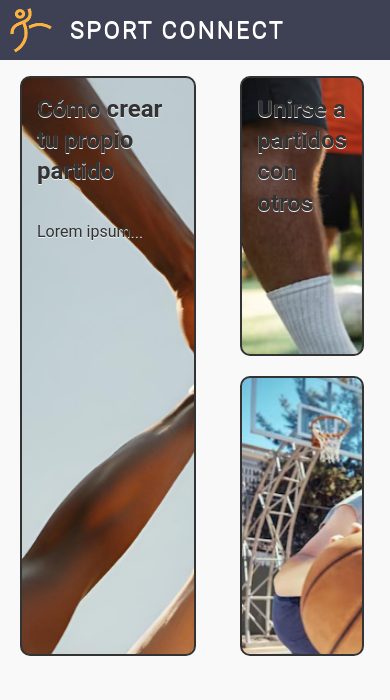
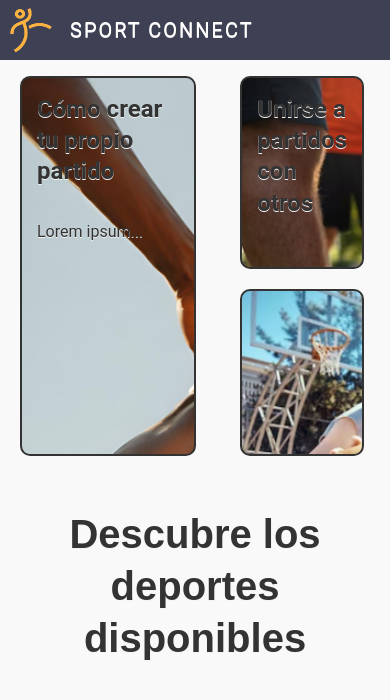
Before and after one commit to arnaumv/SportConnect, a website: page Project/www/index.html in a window 390 px wide. Shown: the top 700 px of the page. Drawn offline with Linux system fonts and the light colour scheme; some packages are replaced by stand-ins of ours.

Commit message:
CAMBIOS INDEX

```diff
--- a/Project/www/css/index.css
+++ b/Project/www/css/index.css
@@ -18,7 +18,7 @@
     margin: 0;
     color: #ffffff;
     font-family: 'Roboto', sans-serif;
-    font-size: 24px; /* Reduced font size */
+    font-size: 20px; /* Reduced font size */
     font-weight: normal;
     text-transform: uppercase;
     letter-spacing: 2px;
@@ -58,7 +58,7 @@
     flex-wrap: wrap;
     margin-right: -15px;
     margin-left: -15px;
-    height: 600px; /* Añade esta línea */
+    height: 400px; /* Añade esta línea */
 }
 
 .col {
--- a/Project/www/index.html
+++ b/Project/www/index.html
@@ -14,7 +14,7 @@
 		<!-- page 1 -->
 		<div >
 			<div class="headerIndex">
-				<img src="/img/LOGO.png" alt="Image 1" class="header-logo">
+				<img src="./img/LOGO.png" alt="Image 1" class="header-logo">
 				<h1>SPORT CONNECT</h1>
 			</div>
 
```
